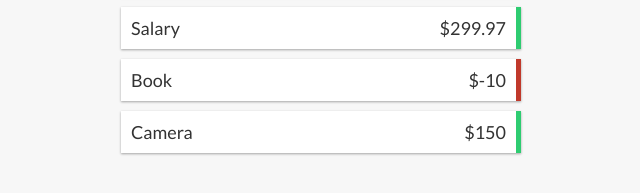
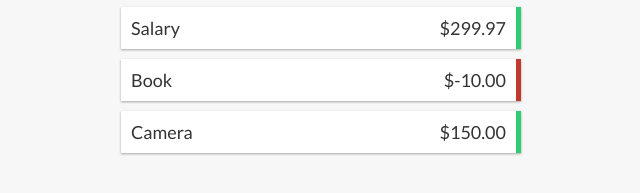
Before and after one commit to Loganphx/vue-expense-tracker, a Vue app: page / in a window 1280 px wide. Shown: the part 406-599 px from the top of the page, without its empty margins (319-959 px from the left). Built offline with nearby package versions, Linux system fonts and the light colour scheme.

Commit message:
- Added Formatting to TransactionsList displayed prices

```diff
--- a/src/components/TransactionList.vue
+++ b/src/components/TransactionList.vue
@@ -2,7 +2,7 @@
     <h3>History</h3>
     <ul id="list" class="list">
         <li v-for="transaction in transactions":key="transaction.id":class="transaction.amount < 0 ? 'minus' : 'plus'">
-            {{transaction.text }} <span>${{ transaction.amount }}</span>
+            {{transaction.text }} <span>${{ transaction.amount.toFixed(2) }}</span>
             <button class="delete-btn">x</button>
         </li>
         <!-- <li class="minus">
```
